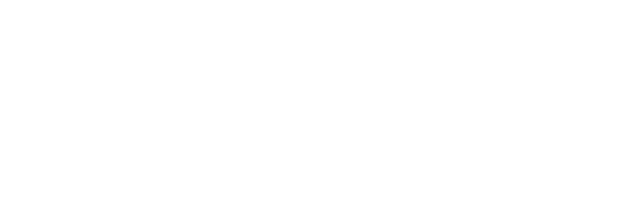
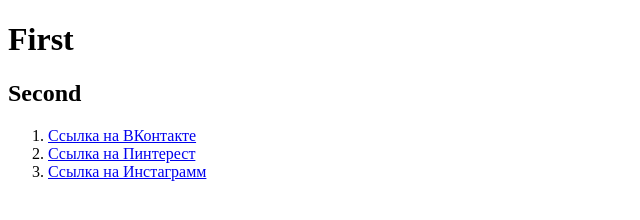
Before and after one commit to alnmrkv/task-html, a website: page src/index.html in a window 1280 px wide. Shown: the whole page, without its empty margins (0-640 px from the left). Drawn offline with Linux system fonts and the light colour scheme.

Commit message:
Задание по HTML

```diff
--- a/src/index.html
+++ b/src/index.html
@@ -3,5 +3,15 @@
     <head>
         <title>HTML</title>
     </head>
-    <body></body>
+    <body>
+        <h1>First</h1>
+        <h2>Second</h2>
+        <ol>
+            <li><a href="https://vk.com/feed">Ссылка на ВКонтакте</a></li>
+            <li><a href="https://www.pinterest.ru/">Ссылка на Пинтерест</a></li>
+            <li>
+                <a href="https://www.instagram.com/">Ссылка на Инстаграмм</a>
+            </li>
+        </ol>
+    </body>
 </html>
```
Also changed, not shown: 1 other file.
